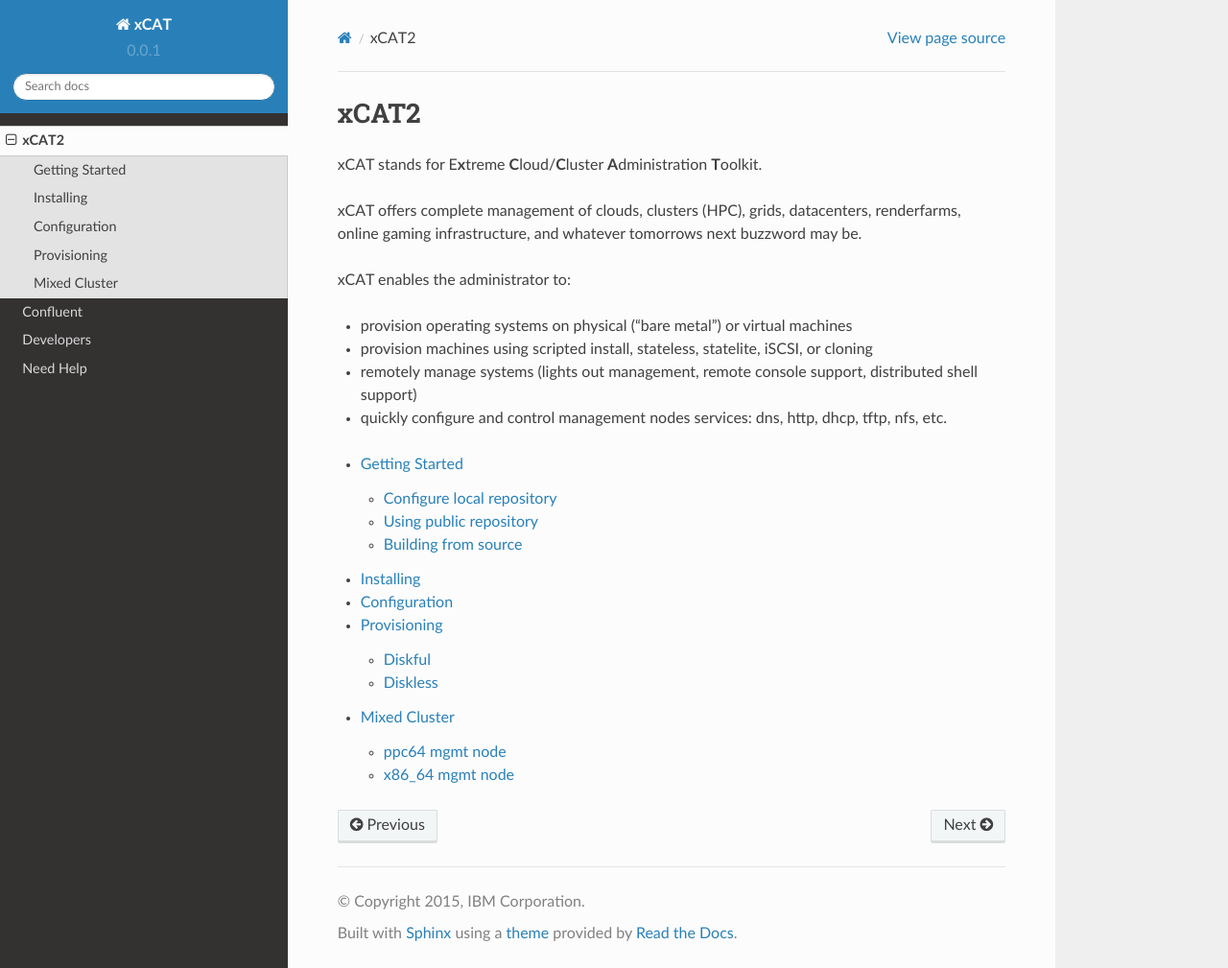
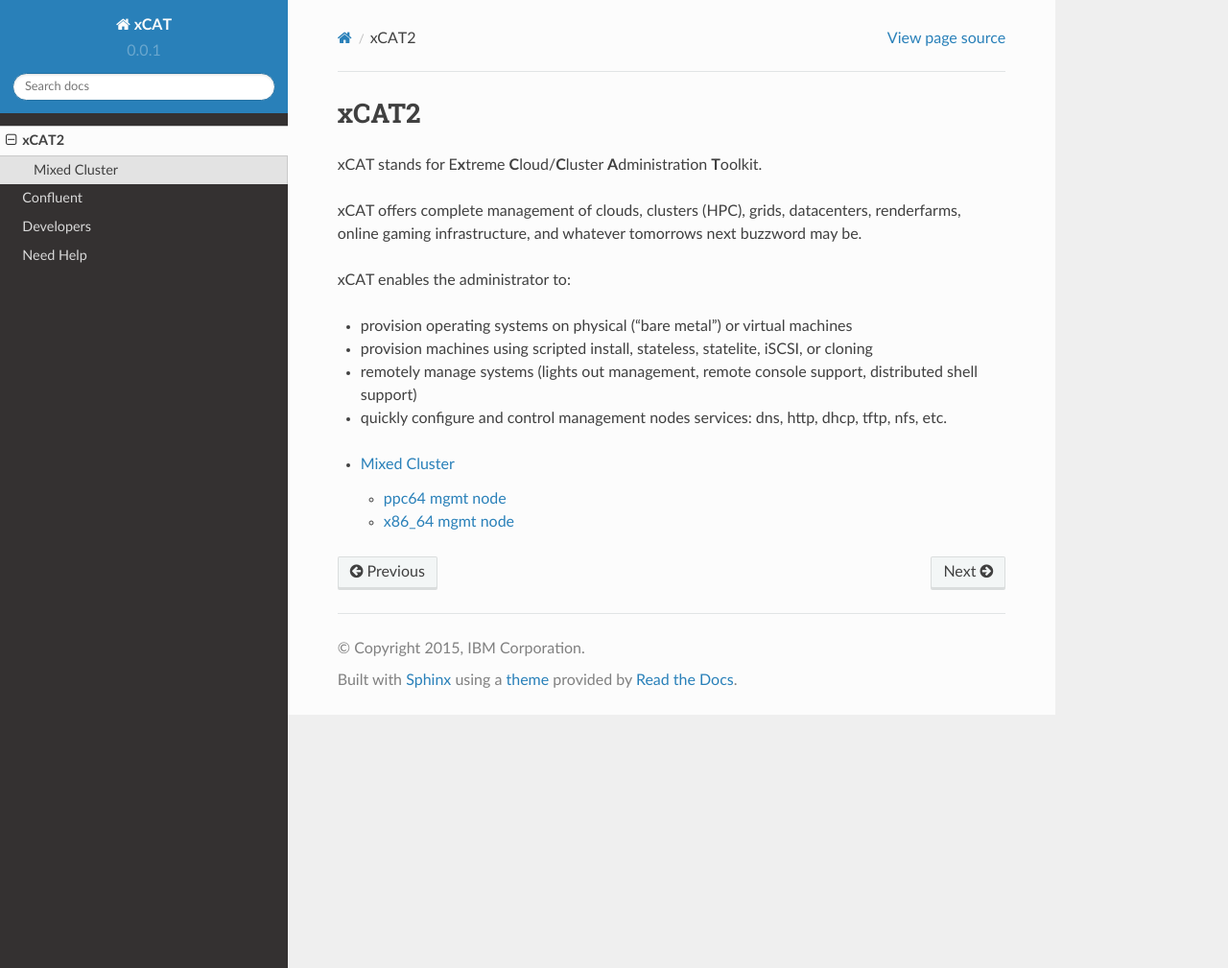
Before and after one commit to junxiawang/xcat-doc, a Sphinx documentation site: the page built from source/xcat2/index.rst, in a window 1280 px wide and 1009 px high. Shown: the whole window at 96% size. Built offline with Sphinx 7.4.7 and the Read the Docs theme 2.0.0, drawn with Linux system fonts in a browser that asks for light colours.

Commit message:
Removed files in the xcat2 directory.
The entire content is going to be restructured so that the entire
documentation here is centered around xcat2 instead of a
subdirectory to contain xCAT information

```diff
--- a/source/xcat2/configuring.rst
+++ /dev/null
@@ -1,2 +0,0 @@
-Configuration
-=============
--- a/source/xcat2/diskless.rst
+++ /dev/null
@@ -1,4 +0,0 @@
-Diskless
-========
-
-Place holder for diskless notes
--- a/source/xcat2/index.rst
+++ b/source/xcat2/index.rst
@@ -16,8 +16,4 @@
 .. toctree::
    :maxdepth: 2
 
-   getting_started
-   installing
-   configuring
-   provision
    mixed_cluster
--- a/source/xcat2/installing.rst
+++ /dev/null
@@ -1,2 +0,0 @@
-Installing
-==========
```
Also changed, not shown: source/xcat2/getting_started.rst (deleted, +0 -23 lines), source/xcat2/provision.rst (deleted, +0 -12 lines).
